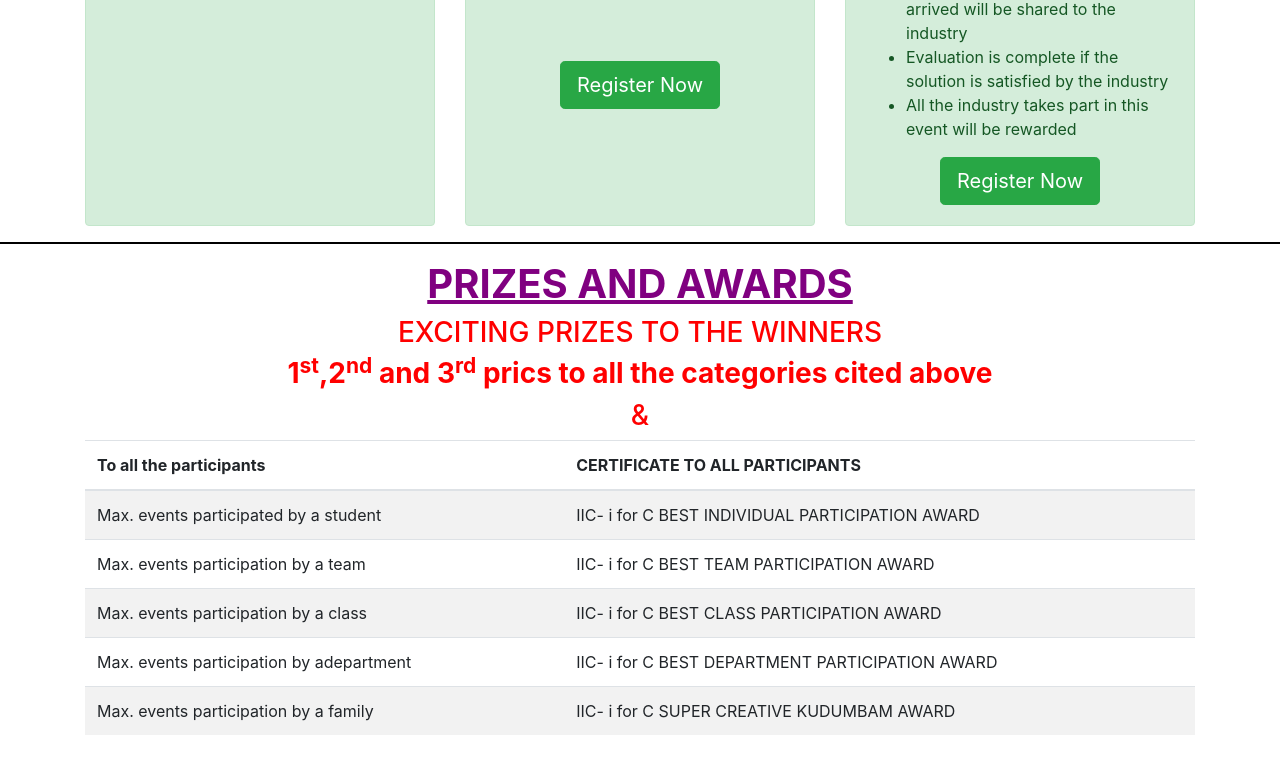
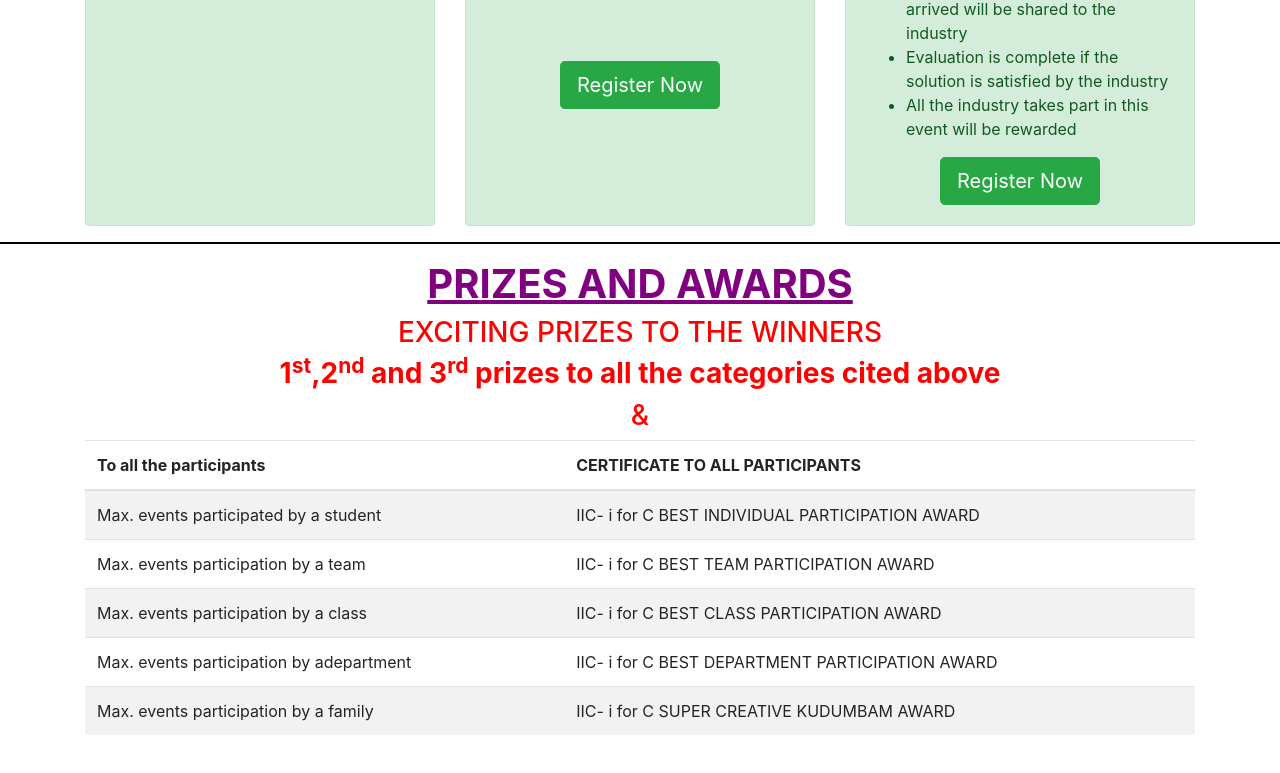
Before and after one commit to iicevents/lockdownevents, a plain HTML site: page index.html in a window 1280 px wide. Shown: the part 2941-3714 px from the top of the page. Drawn offline with nearby package versions, Linux system fonts and the light colour scheme.

Commit message:
Update index.html

```diff
--- a/index.html
+++ b/index.html
@@ -378,7 +378,7 @@ body
 	<div class="container">
 		<h1 class="media-heading" style="color:purple;"><center><b><u>PRIZES AND AWARDS</u></b></center></h1>
 				<h3 class="text-center" style="color:RED;">EXCITING PRIZES TO THE WINNERS</h3>
-		<h3 class="media-heading" style="color:RED;"><center><b>1<sup>st</sup>,2<sup>nd</sup> and 3<sup>rd</sup> prics to all the categories cited above</b></center></h3>
+		<h3 class="media-heading" style="color:RED;"><center><b>1<sup>st</sup>,2<sup>nd</sup> and 3<sup>rd</sup> prizes to all the categories cited above</b></center></h3>
                 <h3 class="text-center" style="color:red;">&</h3>
             </div>
 	<div class="container">
```
